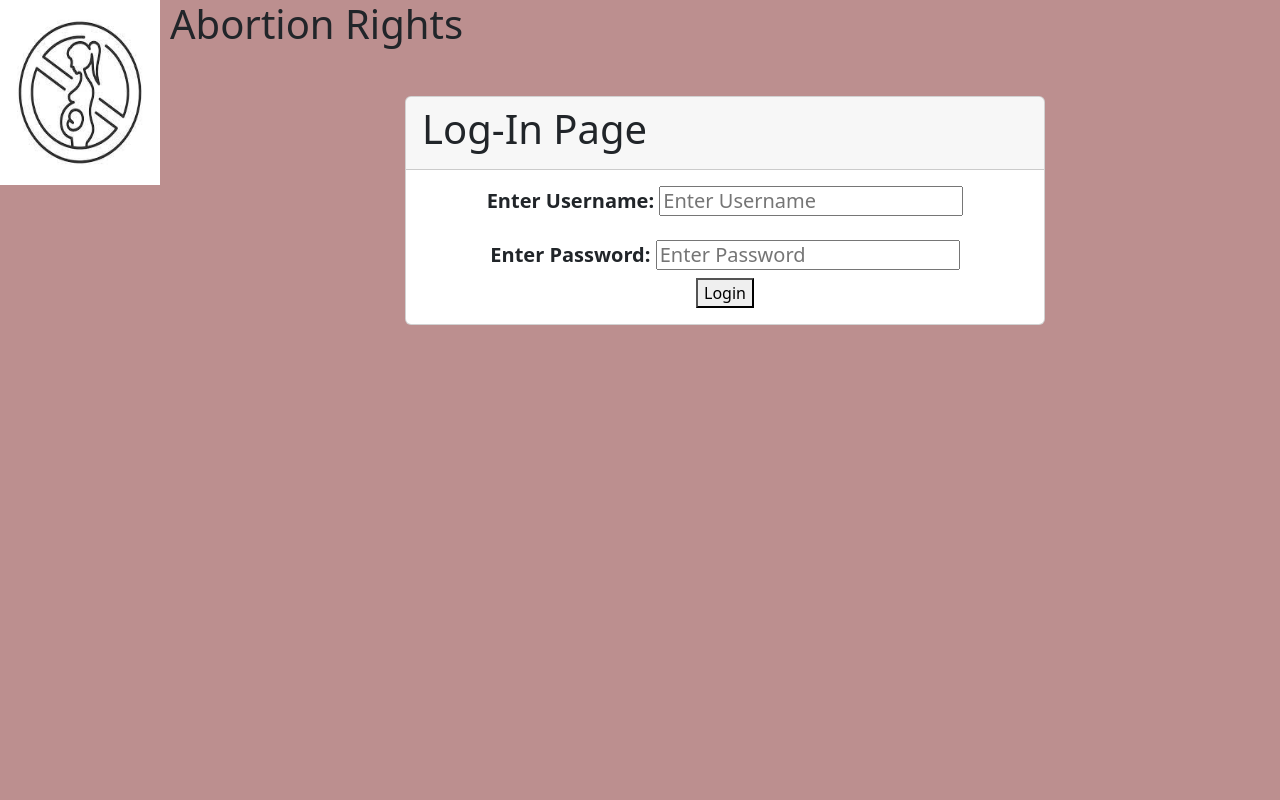
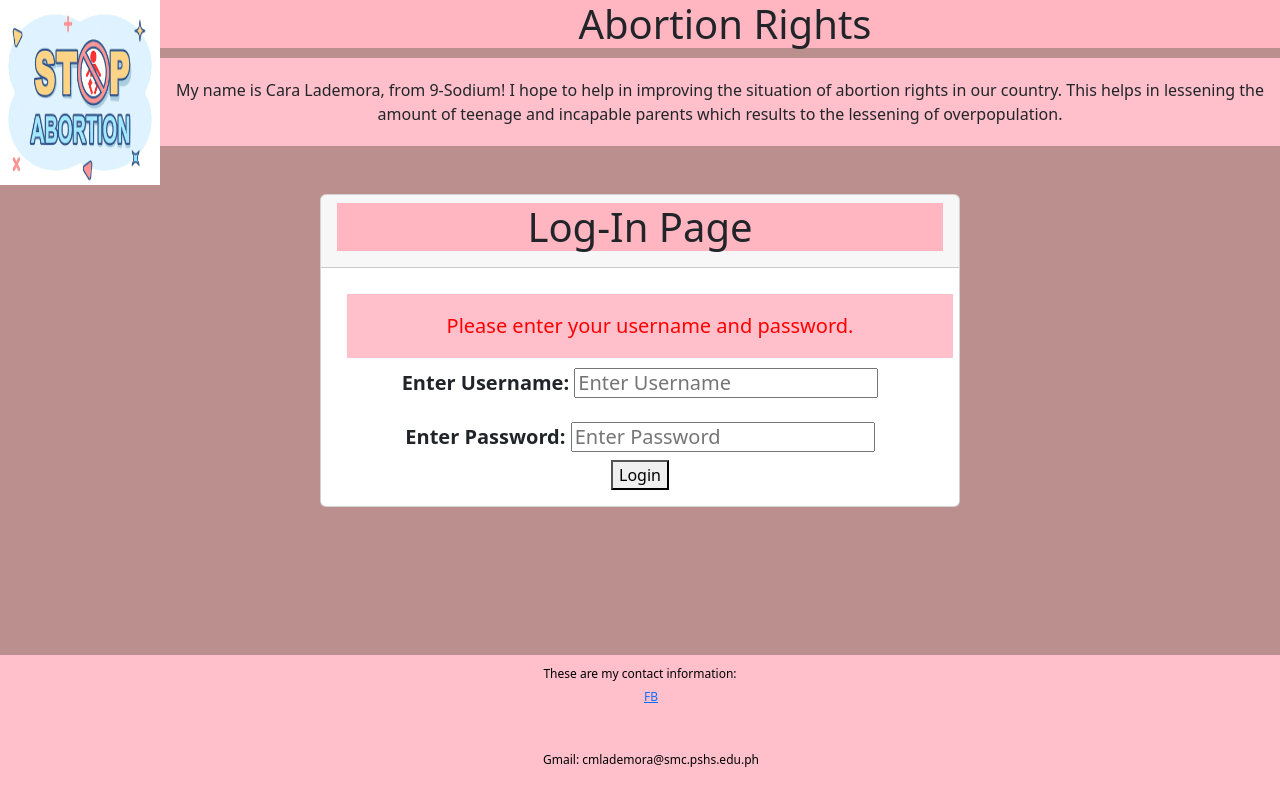
Before and after one commit to cly-den/flop-not-a-file-, a plain HTML site: page index.html in a window 1280 px wide. Both pictures are taken after a click on the button "Login". Drawn offline with nearby package versions, Linux system fonts and the light colour scheme.

Commit message:
Add files via upload

```diff
--- a/index.html
+++ b/index.html
@@ -6,29 +6,39 @@
 	<script type="text/javascript" src="script.js"></script>
     <link href="https://cdn.jsdelivr.net/npm/bootstrap@5.2.3/dist/css/bootstrap.min.css" rel="stylesheet" integrity="sha384-rbsA2VBKQhggwzxH7pPCaAqO46MgnOM80zW1RWuH61DGLwZJEdK2Kadq2F9CUG65" crossorigin="anonymous">
     <link rel="stylesheet" type="text/css" href="styles.css">
-    <link rel="html" type="text/css" href="NA_Lademora_2qProj/index.html">
 	<title>3Q Project</title>
 </head>
 <body>
-<img src="abortion.jpg" height="185px" width="170px" class="floatleft abortion">
+<img src="abortion.jpeg" height="185px" width="170px" class="floatleft abortion">
 <header>
 <h1>Abortion Rights</h1>
+<p>
+  My name is Cara Lademora, from 9-Sodium! I hope to help in improving the situation of abortion rights in our country. This helps in lessening the amount of teenage and incapable parents which results to the lessening of overpopulation.
+</p>
 <div class="card w-50 mx-auto my-5">
       <div class="card-header">
           <h1>Log-In Page</h1>
       </div>
       <div class="card-body">
             <h5>
+            <p id="notif"> Log In</p>
             <label for="username"><b>Enter Username: </b></label>
-    		<input type="text" placeholder="Enter Username" name="username" required></br></br>
-            <label for="pass"><b>Enter Password:</b></label>
-    		<input type="password" placeholder="Enter Password" name="pass" required>
+    		<input type="text" placeholder="Enter Username" id="username" required></br></br>
+            <label for="password"><b>Enter Password:</b></label>
+    		<input type="password" placeholder="Enter Password" id="password" required>
             </h5>
 
-          <button type="submit">Login</button>
+           <button type="button" onclick="button()">Login</button>
 
       </div>
   </div>
 </header>
+ <footer>
+      These are my contact information: <br>
+      <ul>
+          <li><a href="https://www.facebook.com/cly.0713">FB</a></li>
+          <li>Gmail: cmlademora@smc.pshs.edu.ph</li>
+      </ul>
+    </footer>
 </body>
 </html>
--- a/script.js
+++ b/script.js
@@ -1,7 +1,19 @@
-function validateForm() {
-  var x = document.forms["myForm"]["username"].value;
-  if (x == "") {
-    alert("Name must be filled out");
-    return false;
-  }
+function button(){
+	var username, password;
+	username = document.getElementById("username").value;
+	password = document.getElementById("password").value;
+	document.getElementById("notif").style="color:red";
+	if(username==""&&password==""){
+		document.getElementById('notif').innerHTML="Please enter your username and password.";
+		console.log("Login error.")
+	}else if(username!=""&&password==""){
+		document.getElementById('notif').innerHTML="Please enter your password.";
+		console.log("Login error.")
+	}else if(username==""&&password!=""){
+		document.getElementById('notif').innerHTML="Please enter your username.";
+		console.log("Login error.")
+	}else if(username!=""&&password!=""){
+		document.getElementById("notif").style="color:green";
+		document.getElementById('notif').innerHTML="You have successfully logged in.";
+	}
 }
--- a/styles.css
+++ b/styles.css
@@ -10,6 +10,38 @@ img.abortion{
     margin: 0px;
     padding-right: 10px;
 }
+h1{
+	text-align: center;
+	background-color: lightpink;
+}
+p{
+	text-align: center;
+	background-color: pink;
+	margin: 10px;
+	padding: 20px;
+	width: 100%;
+}
 .card-body{
 	text-align: center;
 }
+footer {
+  bottom: 0;
+  width: 100%;
+  height: 145px;
+  position: fixed;
+  background-color: pink;
+  color: black;
+  font-size: 12px;
+  padding-top: 10px;
+  text-align: center;
+}
+footer ul{
+  justify-content: center;
+  align-items: center;
+}
+footer ul li{
+  list-style-type: none;
+  display: block;
+  margin: 0 10px 40px 0;
+  padding-top: 5px;
+}
```
Also changed, not shown: abortion.jpeg (added).
